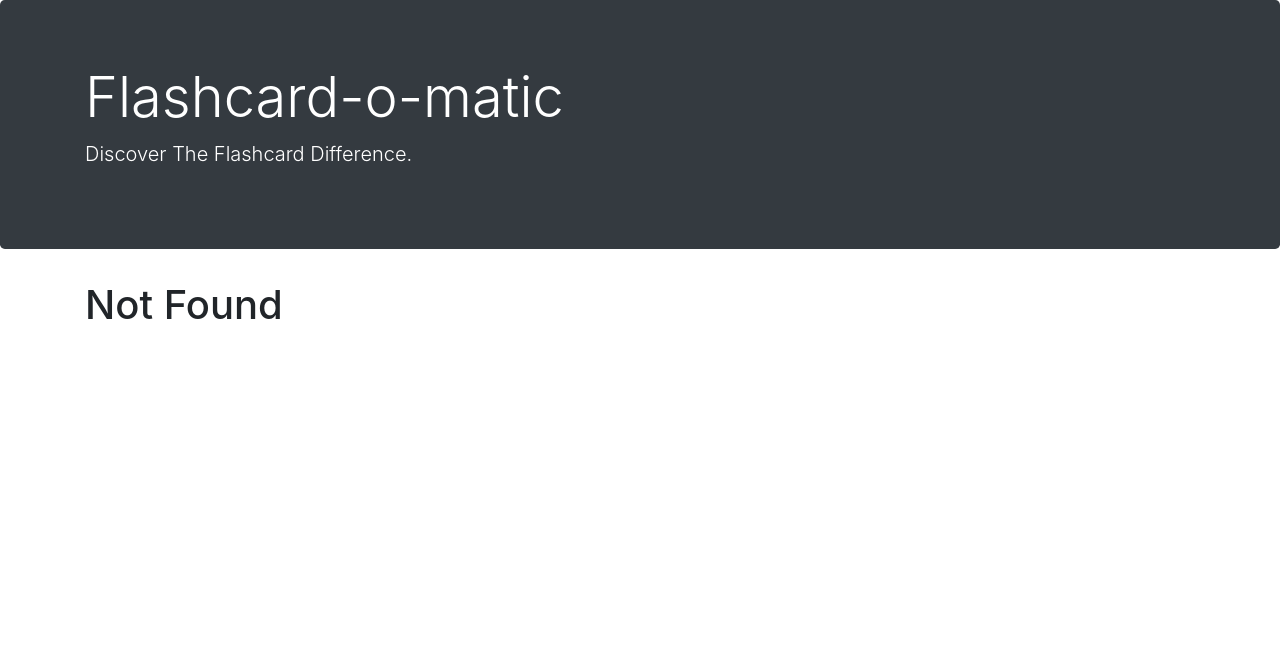
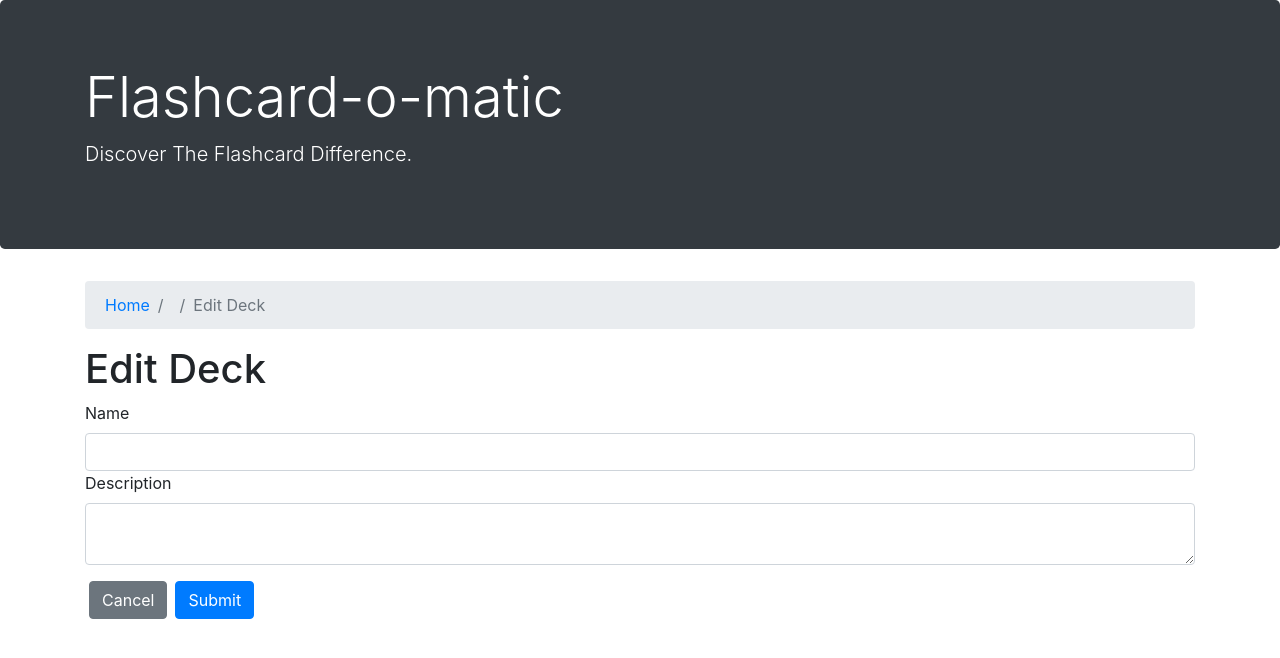
Before and after one commit to ramamdeeCode/Project-Flashcards, a React (Create React App) app: page /decks/1/edit in a window 1280 px wide. Before the commit this address had no page. Shown: the top 658 px of the page. Built offline with nearby package versions, Linux system fonts and the light colour scheme; no server answers; a web font is replaced by a local one.

Commit message:
editDeck functionality

```diff
--- a/data/db.json
+++ b/data/db.json
@@ -3,12 +3,12 @@
     {
       "id": 1,
       "name": "Rendering in React",
-      "description": "React's component structure allows for quickly building a complex web application that relies on DOM manipulation. "
+      "description": "\"React's component structure allows for quickly building a complex web application that relies on DOM manipulation. \"\n  "
     },
     {
-      "name": "React Router",
-      "description": "React Router is a collection of navigational components that compose declaratively with your application.",
-      "id": 2
+      "id": 2,
+      "name": "React Router.",
+      "description": "React Router is a collection of navigational components that compose declaratively with your application."
     }
   ],
   "cards": [
--- a/src/Layout/index.js
+++ b/src/Layout/index.js
@@ -8,6 +8,7 @@ import BtnCreate from "../components/BtnCreate";
 import CreateDeck from "../components/CreateDeck";
 import ViewDeck from "../components/ViewDeck";
 import StudyDeck from "../components/StudyDeck";
+import EditDeck from "../components/EditDeck";
 
 function Layout() {
   return (
@@ -28,6 +29,9 @@ function Layout() {
             <Route exact path={"/decks/:deckId"}>
               <ViewDeck />
             </Route>
+            <Route path="/decks/:deckId/edit">
+              <EditDeck />
+            </Route>
             <Route path="/decks/:deckId/study">
               <StudyDeck />
             </Route>
--- /dev/null
+++ b/src/components/EditDeck.js
@@ -0,0 +1,103 @@
+import React, { useState, useEffect } from "react";
+import { Link, useHistory, useParams } from "react-router-dom";
+
+import { readDeck, updateDeck } from "../utils/api/index";
+
+function EditDeck() {
+  const history = useHistory();
+  const { deckId } = useParams();
+  const [deckName, setDeckName] = useState("");
+  const [deckDescription, setDeckDescription] = useState("");
+
+  // load deck data
+  useEffect(() => {
+    async function fetchData() {
+      const abortController = new AbortController();
+      try {
+        const response = await readDeck(deckId, abortController.signal);
+        setDeckName(response.name);
+        setDeckDescription(response.description);
+      } catch (error) {
+        console.error("There was an error", error);
+      }
+      return () => {
+        abortController.abort();
+      };
+    }
+    fetchData();
+  }, [deckId]);
+
+  // change handler for 'Name' form field
+  const handleNameChange = (event) => {
+    setDeckName(event.target.value);
+  };
+
+  // change handler for 'Description' form field
+  const handleDescriptionChange = (event) => {
+    setDeckDescription(event.target.value);
+  };
+
+  // form submit handler
+  const handleSubmit = async (event) => {
+    event.preventDefault();
+    const deck = { id: deckId, name: deckName, description: deckDescription };
+    await updateDeck(deck);
+    history.push(`/decks/${deckId}`);
+  };
+
+  // return the nav bar, header, and 'Edit Deck' form
+  return (
+    <div>
+      <nav>
+        <ol className="breadcrumb">
+          <li className="breadcrumb-item">
+            <Link to="/">
+              <span className="oi oi-home mr-1" />
+              Home
+            </Link>
+          </li>
+          <li className="breadcrumb-item">
+            <Link to={`/decks/${deckId}`}>{deckName}</Link>
+          </li>
+          <li className="breadcrumb-item active">Edit Deck</li>
+        </ol>
+      </nav>
+
+      <h1>Edit Deck</h1>
+
+      <form onSubmit={handleSubmit}>
+        <div>
+          <label htmlFor="name">Name</label>
+          <input
+            type="text"
+            id="name"
+            className="form-control"
+            value={deckName}
+            onChange={handleNameChange}
+          />
+        </div>
+        <div>
+          <label htmlFor="description">Description</label>
+          <textarea
+            type="textarea"
+            id="description"
+            className="form-control"
+            value={deckDescription}
+            onChange={handleDescriptionChange}
+          />
+        </div>
+        <button
+          className="btn btn-secondary mx-1 my-3"
+          onClick={() => history.push(`/decks/${deckId}`)}
+        >
+          Cancel
+        </button>
+        <button type="submit" className="btn btn-primary mx-1 my-3">
+          Submit
+        </button>
+      </form>
+    </div>
+  );
+}
+
+export default EditDeck;
```
